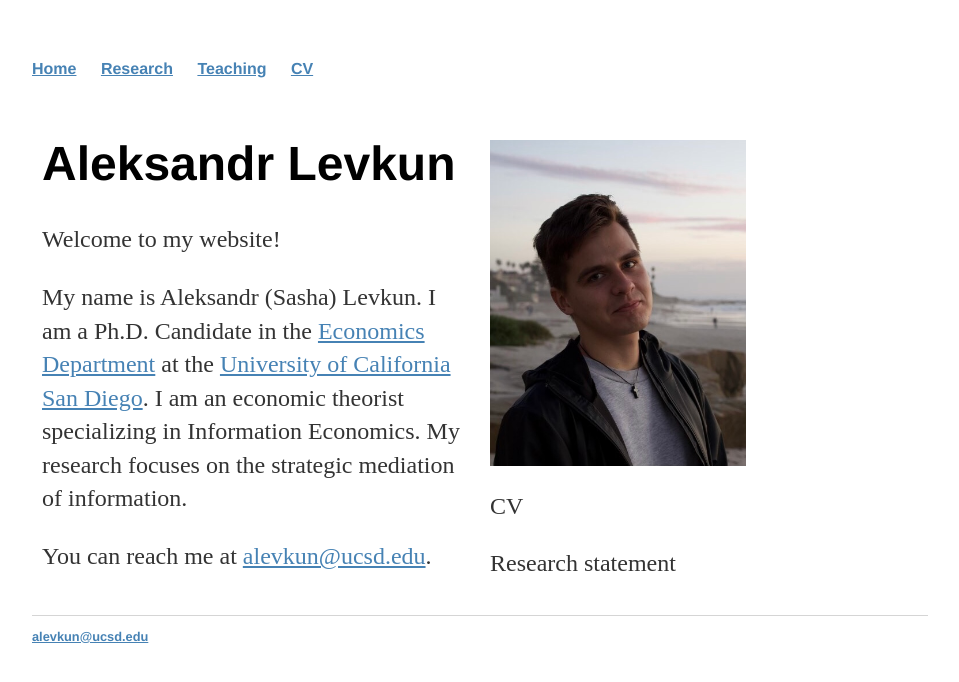
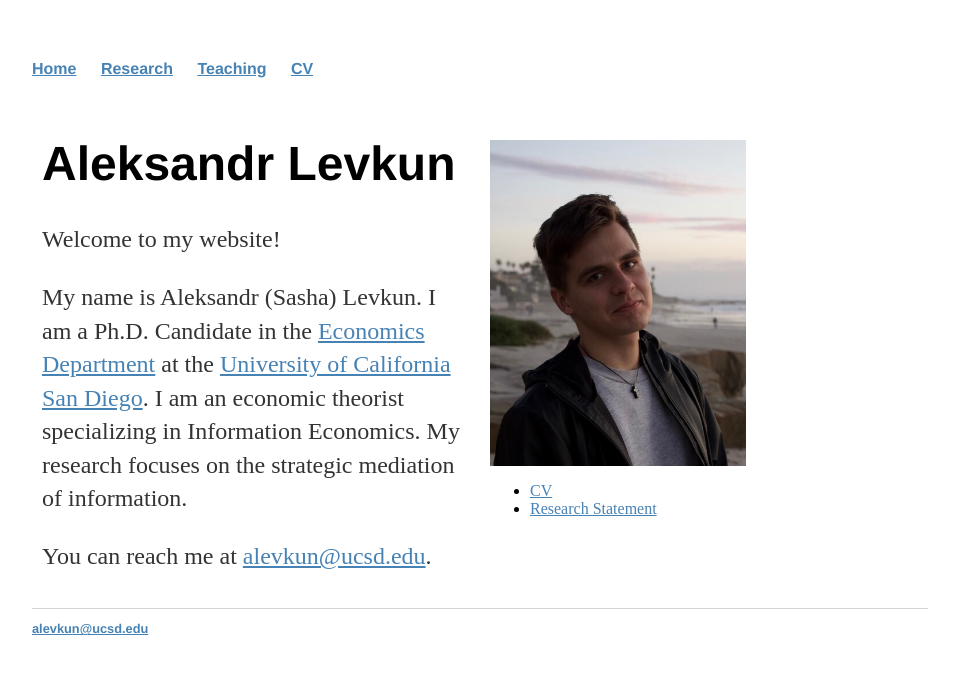
Before and after one commit to alevkun/alevkun.github.io, a Jekyll site: the page built from index.html, in a window 1280 px wide. Shown: the top 682 px of the page, without its empty margins (160-1119 px from the left). Built offline with Jekyll 4.4.1, drawn with Linux system fonts in a browser that asks for light colours.

Commit message:
Update index.html

```diff
--- a/index.html
+++ b/index.html
@@ -13,7 +13,9 @@ title: Aleksandr Levkun
     <br>
     <br>
     <img src="https://alevkun.github.io/assets/picture.jpg" style="width: 20vw; min-width: 100px;" align="top"/>
-    <p> CV </p>
-    <p> Research statement </p>
+    <ul>
+        		<li><a href="https://alevkun.github.io/assets/pdf/cv_levkun.pdf">CV</a></li>
+	        	<li><a href="https://alevkun.github.io/assets/pdf/rs_levkun.pdf">Research Statement</a></li>
+    		</ul>
   </div>
 </div>
```
